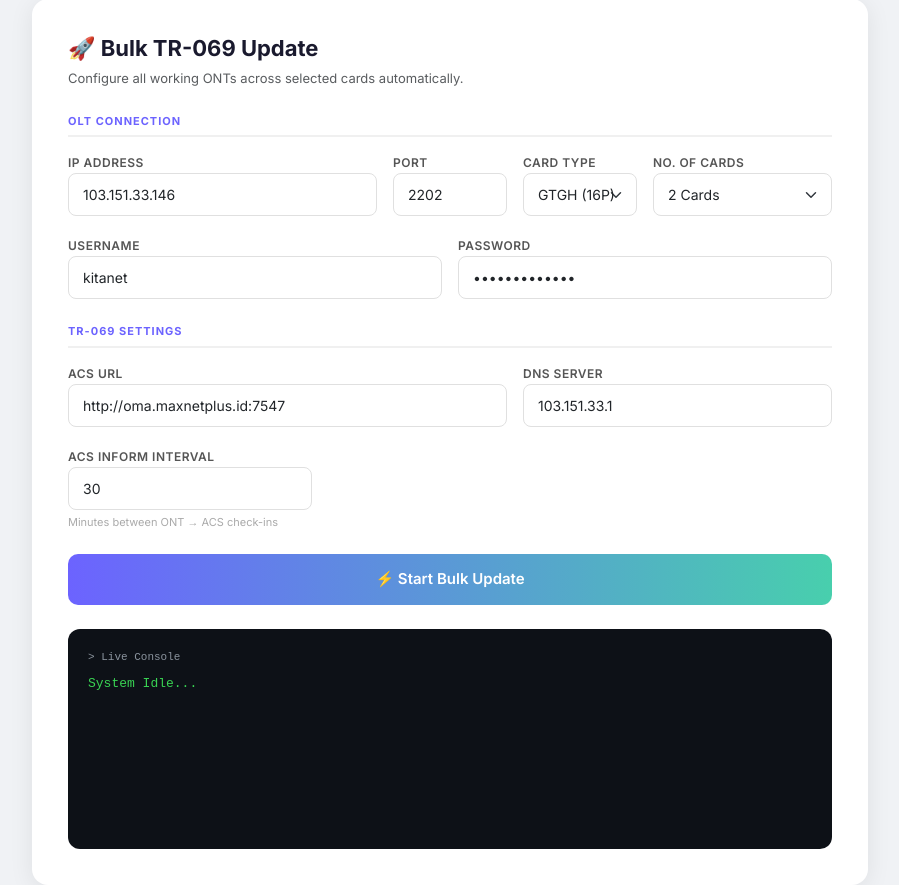
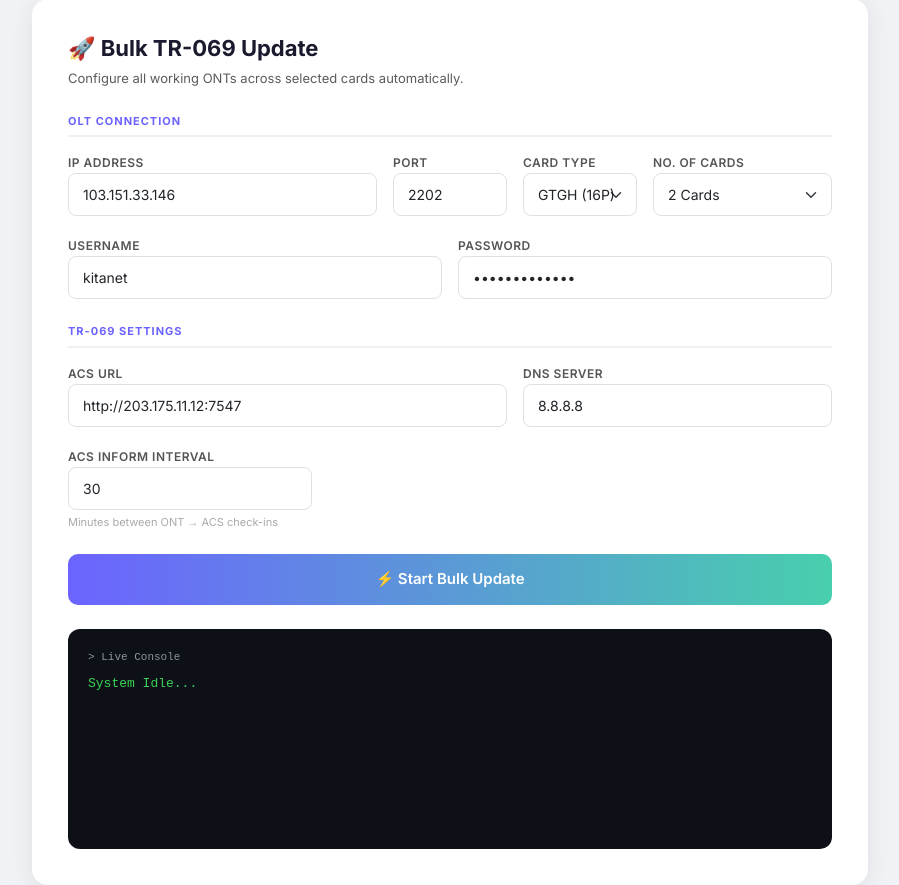
Before and after one commit to adhielesmana/zte-olt-manager, a Flask app: page / in a window 1280 px wide. Shown: the part 93-978 px from the top of the page, without its empty margins (190-1089 px from the left). Run offline with Flask 3, Linux system fonts and the light colour scheme; the visitor is signed in with stand-in values (Sample User, id 1).

Commit message:
fix: update default ACS URL and DNS server values

```diff
--- a/templates/index.html
+++ b/templates/index.html
@@ -142,11 +142,11 @@
             <div class="row g-3">
                 <div class="col-md-7">
                     <label>ACS URL</label>
-                    <input type="text" id="acs_url" class="form-control" value="http://oma.maxnetplus.id:7547">
+                    <input type="text" id="acs_url" class="form-control" value="http://203.175.11.12:7547">
                 </div>
                 <div class="col-md-5">
                     <label>DNS Server</label>
-                    <input type="text" id="dns_server" class="form-control" value="103.151.33.1">
+                    <input type="text" id="dns_server" class="form-control" value="8.8.8.8">
                 </div>
                 <div class="col-md-4">
                     <label>ACS Inform Interval</label>
```
